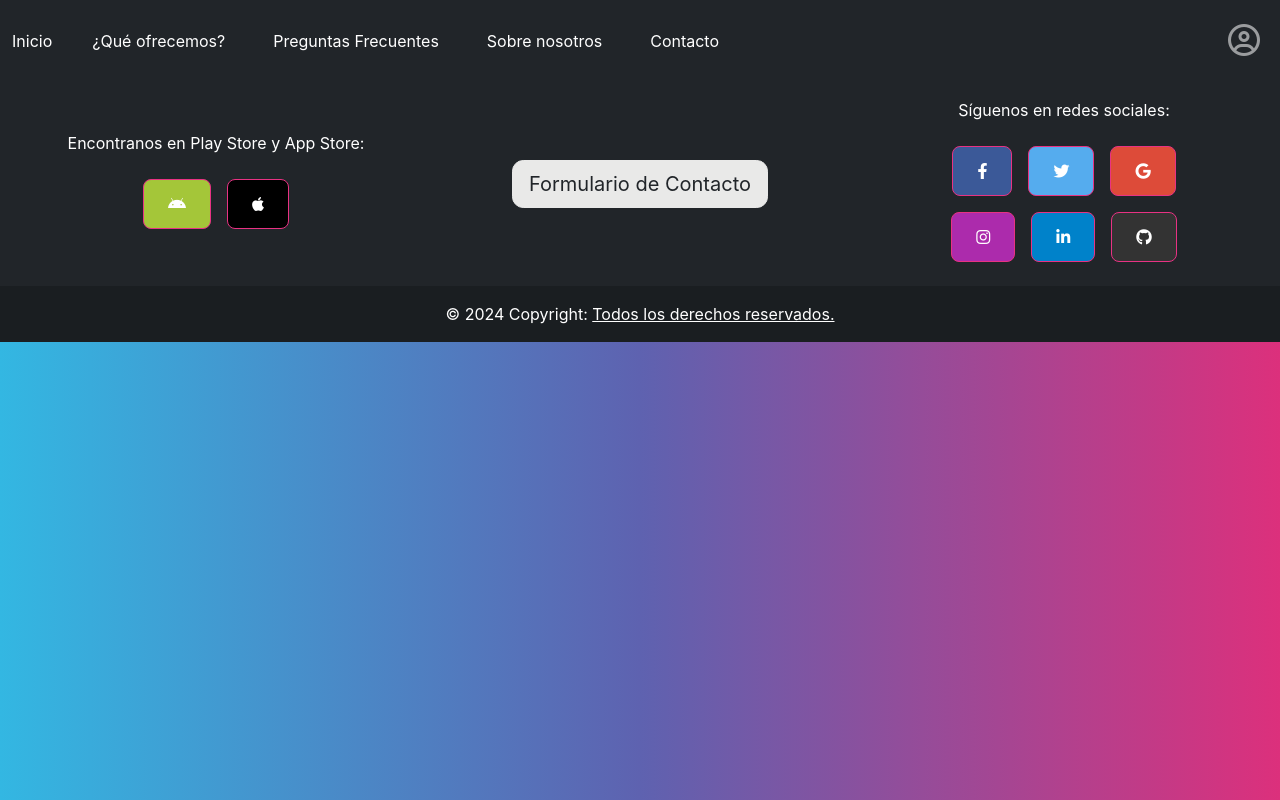
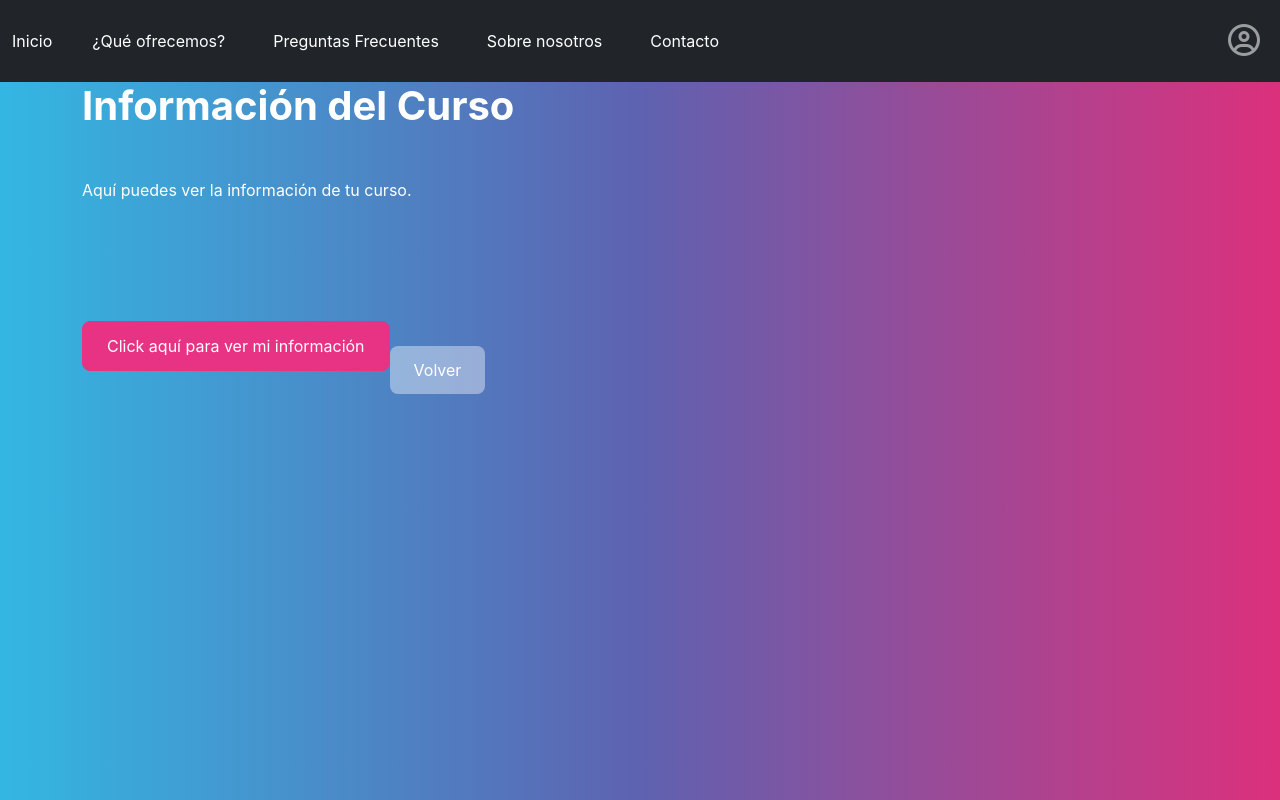
Before and after one commit to seezelop/React-nexoeducativo, a React (Create React App) app: page /InformacionCursoAlumno in a window 1280 px wide. Shown: the top 800 px of the page. Built offline with nearby package versions, Linux system fonts and the light colour scheme.

Commit message:
Agrego Funcionalidades para padre y alumno

```diff
--- a/src/App.js
+++ b/src/App.js
@@ -43,6 +43,8 @@ import ABMNota from './componentes/ABM/ABMNota';
 import ABMComunicaciones from './componentes/ABM/ABMComunicaciones';
 import ABMEvento from './componentes/ABM/ABMEvento';
 import ABMMaterial from './componentes/ABM/ABMMaterial';
+import InformacionCurso from './componentes/pages/InformacionCurso';
+import InformacionCursoAlumno from './componentes/pages/InformacionCursoAlumno';
 
 
 function App() {
@@ -123,6 +125,13 @@ function App() {
               <Route path="/ABMEvento" element={<ABMEvento />} />
               <Route path="/ABMMaterial" element={<ABMMaterial />} />
 
+              {/* Rutas para Padre  */}
+              <Route path="/InformacionCurso" element={<InformacionCurso />} />
+
+
+              {/* Rutas para Alumno  */}
+              <Route path="/InformacionCursoAlumno" element={<InformacionCursoAlumno />} />
+
               {/* Ruta para realizar pagos  */}
               <Route path="/EstablecerPrecioCuota" element={<EstablecerPrecioCuota/>} />
               <Route path="/RealizarPago" element={<RealizarPago />} />
--- a/src/componentes/pages/Alumno.js
+++ b/src/componentes/pages/Alumno.js
@@ -1,22 +1,27 @@
 import React from 'react';
+import { useNavigate } from 'react-router-dom';
 
 function Alumno() {
+  const navigate = useNavigate();
+
+  const irAInformacionCurso = () => {
+    navigate('/InformacionCursoAlumno');
+  };
+
   return (
     <section className="d-flex flex-column min-vh-100">
       <div className="container flex-grow-1">
         <h1 className="mb-4">Bienvenido Alumno</h1>
         <p className="mb-5">Consulta el progreso académico y la asistencia en esta sección.</p>
 
-        {/* Botones adicionales */}
         <div className="d-flex flex-wrap justify-content-center gap-3">
           <button className="btn btn-primary">Novedades</button>
           <button className="btn btn-secondary">Notificación Privada</button>
-          <button className="btn btn-info">Información del Curso</button>
+          <button className="btn btn-info" onClick={irAInformacionCurso}>Información del Curso</button>
           <button className="btn btn-warning">Enviar Mensaje Privado</button>
           <button className="btn btn-danger">Cantidad de Faltas</button>
         </div>
       </div>
-
     </section>
   );
 }
--- /dev/null
+++ b/src/componentes/pages/InformacionCurso.js
@@ -0,0 +1,96 @@
+import React, { useState, useEffect } from 'react';
+import { useNavigate } from 'react-router-dom';
+import axios from 'axios';
+
+function InformacionCurso() {
+  const [hijos, setHijos] = useState([]); // Lista de hijos del padre
+  const [hijoSeleccionado, setHijoSeleccionado] = useState(''); // Hijo seleccionado
+  const [infoCurso, setInfoCurso] = useState(null); // Información del curso del hijo
+  const [loading, setLoading] = useState(false); // Estado de carga
+  const navigate = useNavigate();
+
+  // Obtener la lista de hijos al cargar el componente
+  useEffect(() => {
+    const obtenerHijos = async () => {
+      try {
+        const response = await axios.get('http://localhost:8080/api/usuario/verHijos', { withCredentials: true });
+        setHijos(response.data);
+      } catch (error) {
+        console.error('Error al obtener la lista de hijos:', error);
+        alert('Hubo un error al obtener la lista de hijos.');
+      }
+    };
+    obtenerHijos();
+  }, []);
+
+  // Obtener la información del curso del hijo seleccionado
+  const obtenerInfoCurso = async () => {
+    if (!hijoSeleccionado) {
+      alert('Por favor, seleccione un hijo.');
+      return;
+    }
+
+    setLoading(true);
+    try {
+      const response = await axios.get(`http://localhost:8080/api/usuario/verInfoHijo/${hijoSeleccionado}`, { withCredentials: true });
+      setInfoCurso(response.data);
+    } catch (error) {
+      console.error('Error al obtener la información del curso:', error);
+      alert('Hubo un error al obtener la información del curso.');
+    } finally {
+      setLoading(false);
+    }
+  };
+
+  return (
+    <section className="d-flex flex-column min-vh-100">
+      <div className="container flex-grow-1">
+        <h1 className="mb-4">Información del Curso</h1>
+        <p className="mb-5">Seleccione un hijo para ver la información de su curso.</p>
+
+        <div className="mb-4">
+          <label htmlFor="hijoSeleccionado" className="form-label">Seleccione un hijo:</label>
+          <select
+            id="hijoSeleccionado"
+            className="form-select"
+            value={hijoSeleccionado}
+            onChange={(e) => setHijoSeleccionado(e.target.value)}
+          >
+            <option value="">Seleccione un hijo</option>
+            {hijos.map((hijo) => (
+              <option key={hijo.id} value={hijo.id}>
+                {hijo.nombre} {hijo.apellido}
+              </option>
+            ))}
+          </select>
+        </div>
+
+        <button className="btn btn-primary mb-4" onClick={obtenerInfoCurso} disabled={loading}>
+          {loading ? 'Cargando...' : 'Ver Información del Curso'}
+        </button>
+
+        {infoCurso && (
+          <div className="border p-3 rounded">
+            <h3>Información del Curso</h3>
+            <p><strong>Curso:</strong> {infoCurso.curso}</p>
+            <p><strong>División:</strong> {infoCurso.division}</p>
+            <p><strong>Materias:</strong></p>
+            <ul>
+              {infoCurso.materias.map((materia, index) => (
+                <li key={index}>
+                  {materia.nombre} - {materia.profesor} ({materia.dia}, {materia.horaInicio} - {materia.horaFin})
+                </li>
+              ))}
+            </ul>
+          </div>
+        )}
+
+        <button className="btn btn-secondary mt-4" onClick={() => navigate(-1)}>
+          Volver
+        </button>
+      </div>
+    </section>
+  );
+}
+
+export default InformacionCurso;
--- /dev/null
+++ b/src/componentes/pages/InformacionCursoAlumno.js
@@ -0,0 +1,71 @@
+import React, { useState } from 'react';
+import { useNavigate } from 'react-router-dom';
+import axios from 'axios';
+
+function InformacionCursoAlumno() {
+  const [infoCurso, setInfoCurso] = useState(null); // Información del curso del alumno
+  const [loading, setLoading] = useState(false); // Estado de carga
+  const [error, setError] = useState(null); // Estado para manejar errores
+  const navigate = useNavigate();
+
+  // Función para obtener la información del curso
+  const obtenerInfoCurso = async () => {
+    setLoading(true);
+    setError(null); // Reiniciar el estado de error
+    try {
+      const response = await axios.get('http://localhost:8080/api/usuario/verInfoAlumno', { withCredentials: true });
+      setInfoCurso(response.data);
+    } catch (error) {
+      console.error('Error al obtener la información del curso:', error);
+      setError('Hubo un error al obtener la información del curso.');
+    } finally {
+      setLoading(false);
+    }
+  };
+
+  return (
+    <section className="d-flex flex-column min-vh-100">
+      <div className="container flex-grow-1">
+        <h1 className="mb-4">Información del Curso</h1>
+        <p className="mb-5">Aquí puedes ver la información de tu curso.</p>
+
+        {/* Mostrar el botón si no se ha cargado la información */}
+        {!infoCurso && !loading && (
+          <button className="btn btn-primary" onClick={obtenerInfoCurso} disabled={loading}>
+            Click aquí para ver mi información
+          </button>
+        )}
+
+        {/* Mostrar mensaje de carga */}
+        {loading && <p>Cargando información del curso...</p>}
+
+        {/* Mostrar mensaje de error */}
+        {error && <p className="text-danger">{error}</p>}
+
+        {/* Mostrar la información del curso si está disponible */}
+        {infoCurso && (
+          <div className="border p-3 rounded mt-4">
+            <h3>Información del Curso</h3>
+            <p><strong>Curso:</strong> {infoCurso.curso}</p>
+            <p><strong>División:</strong> {infoCurso.division}</p>
+            <p><strong>Materias:</strong></p>
+            <ul>
+              {infoCurso.materias.map((materia, index) => (
+                <li key={index}>
+                  {materia.nombre} - {materia.profesor} ({materia.dia}, {materia.horaInicio} - {materia.horaFin})
+                </li>
+              ))}
+            </ul>
+          </div>
+        )}
+
+        {/* Botón para volver atrás */}
+        <button className="btn btn-secondary mt-4" onClick={() => navigate(-1)}>
+          Volver
+        </button>
+      </div>
+    </section>
+  );
+}
+
+export default InformacionCursoAlumno;
--- a/src/componentes/pages/Padre.js
+++ b/src/componentes/pages/Padre.js
@@ -12,6 +12,10 @@ function Padre() {
     navigate('/HistorialPagos');
   };
 
+  const irAInformacionCurso = () => {
+    navigate('/InformacionCurso');
+  };
+
   return (
     <section className="d-flex flex-column min-vh-100">
       <div className="container flex-grow-1">
@@ -21,7 +25,7 @@ function Padre() {
         <div className="d-flex flex-wrap justify-content-center gap-3">
           <button className="btn btn-primary">Novedades</button>
           <button className="btn btn-secondary">Notificación Privada</button>
-          <button className="btn btn-info">Información del Curso</button>
+          <button className="btn btn-info" onClick={irAInformacionCurso}>Información del Curso</button>
           <button className="btn btn-warning">Enviar Mensaje Privado</button>
           <button className="btn btn-danger">Cantidad de Faltas</button>
           <button className="btn btn-success" onClick={irAHistorialPagos}>Historial de Pagos</button>
```
